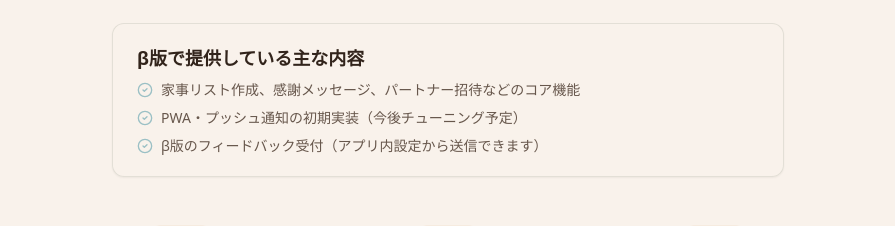
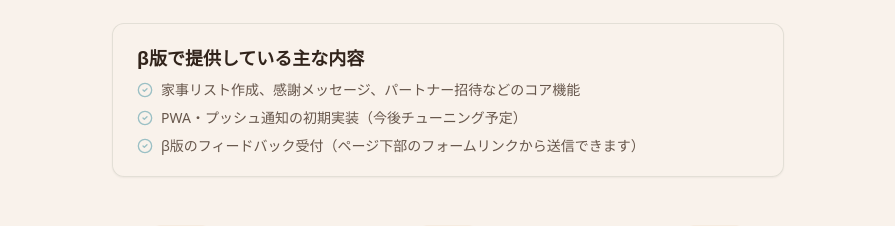
Before and after one commit to tokechan/new_mvp, a Next.js app: page / in a window 1280 px wide. Shown: the part 820-1046 px from the top of the page, without its empty margins (192-1087 px from the left). Built offline with nearby package versions, Linux system fonts and the light colour scheme; no server answers.

Commit message:
docs(marketing): update feedback submission method in landing page

```diff
--- a/src/app/(marketing)/page.tsx
+++ b/src/app/(marketing)/page.tsx
@@ -66,7 +66,7 @@ export default function LandingPage() {
               </li>
               <li className="flex items-start gap-2">
                 <CheckCircle2 className="mt-0.5 h-4 w-4 text-primary" aria-hidden="true" />
-                β版のフィードバック受付（アプリ内設定から送信できます）
+                β版のフィードバック受付（ページ下部のフォームリンクから送信できます）
               </li>
             </ul>
           </div>
```
